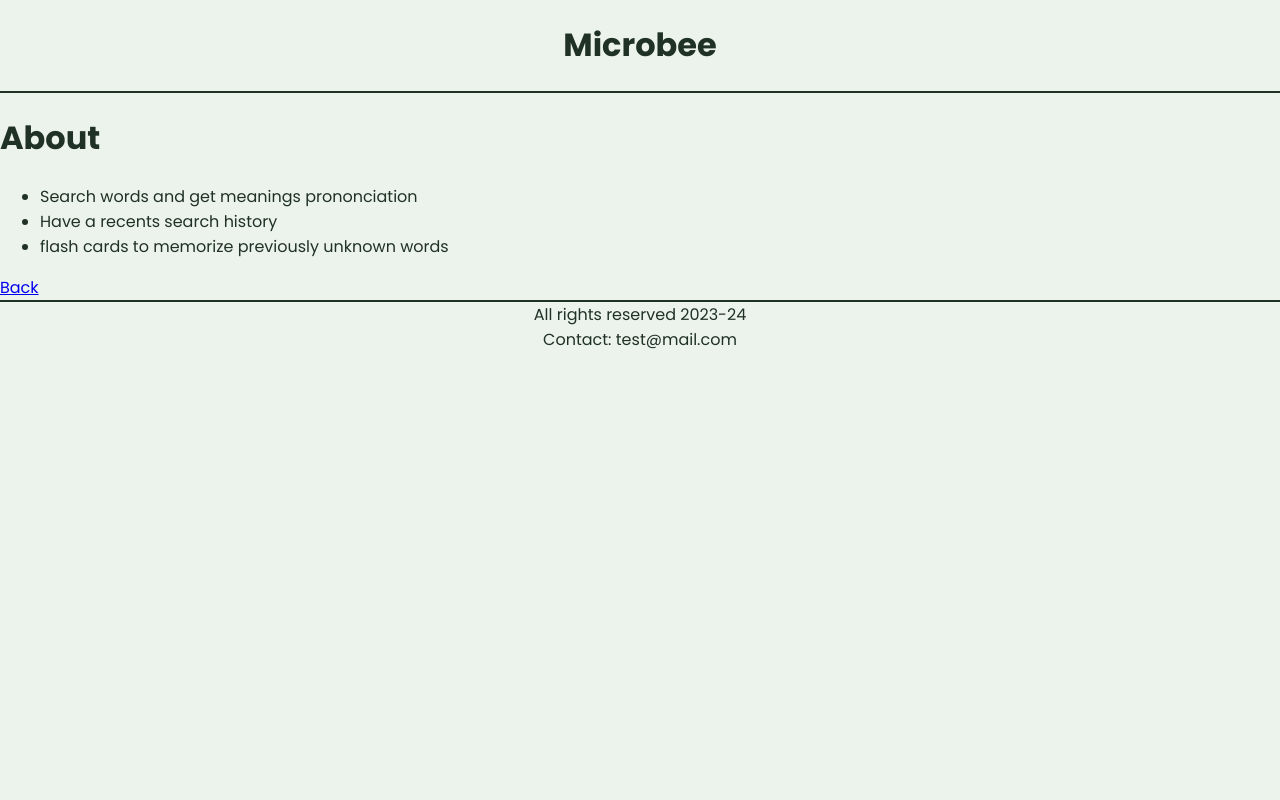
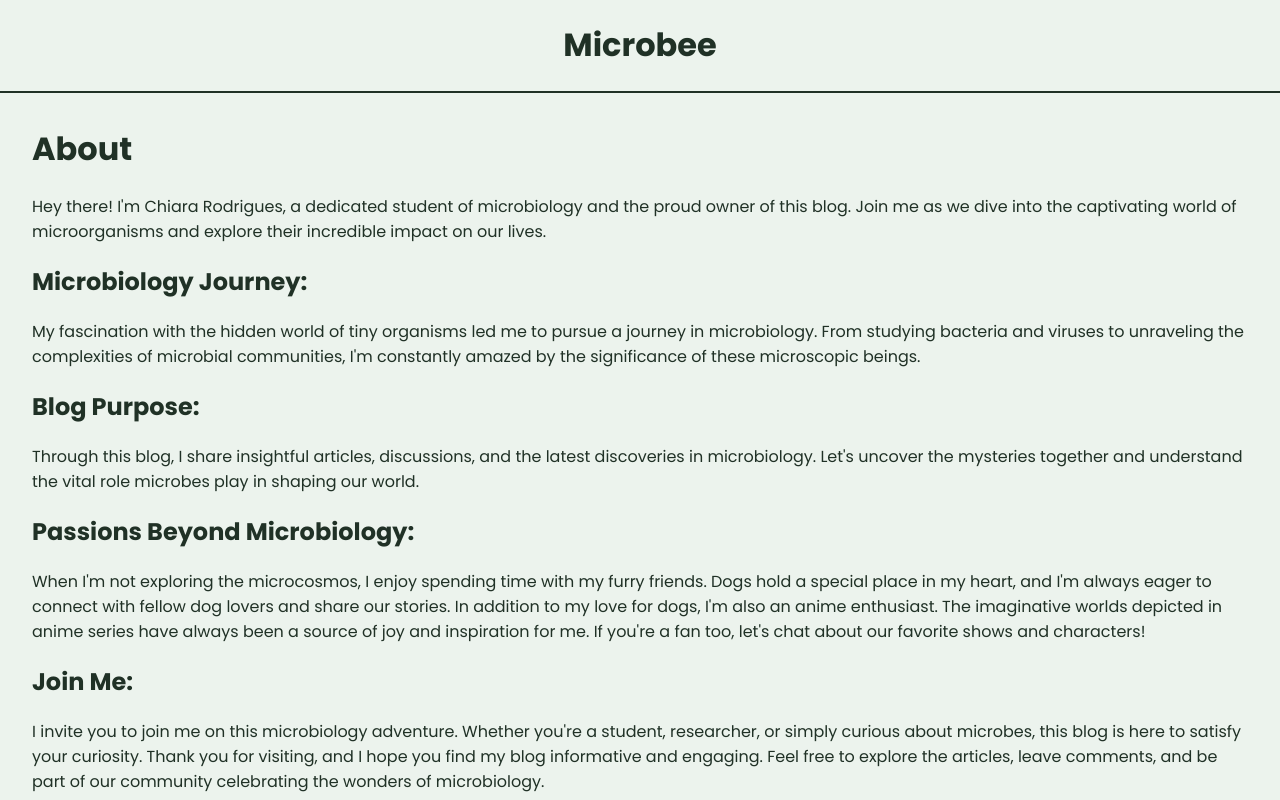
Before and after one commit to Joshuajrodrigues/microbio-blog, a SvelteKit app in the folder myappclear/: page /about in a window 1280 px wide. Shown: the top 800 px of the page. Built offline with nearby package versions, Linux system fonts and the light colour scheme; some icons are missing.

Commit message:
content for about and contact page

```diff
--- a/myappclear/src/lib/components/Card.svelte
+++ b/myappclear/src/lib/components/Card.svelte
@@ -24,7 +24,7 @@
 <style>
   .card {
     border: 1px solid rgb(32, 49, 38);
-    margin: 32px;
+    margin: 12px;
     min-height: 100px;
     display: grid;
     grid-template:
--- a/myappclear/src/routes/+layout.svelte
+++ b/myappclear/src/routes/+layout.svelte
@@ -13,7 +13,9 @@
 
 <Header />
 <MenuModal/>
-<slot />
+<div class="content">
+  <slot />
+</div>
 <Footer />
 
 <style>
@@ -32,4 +34,8 @@
     height: 100vh;
     color: var(--secondary-color);
   }
+
+  .content{
+    margin: 32px;
+  }
 </style>
--- a/myappclear/src/routes/+page.svelte
+++ b/myappclear/src/routes/+page.svelte
@@ -16,7 +16,5 @@
 </section>
 
 <style>
-  h2 {
-    margin-left: 32px;
-  }
+
 </style>
--- a/myappclear/src/routes/about/+page.svelte
+++ b/myappclear/src/routes/about/+page.svelte
@@ -1,9 +1,51 @@
+
+
 <h1>About</h1>
 
-<ul title="Features:">
-  <li>Search words and get meanings prononciation</li>
-  <li>Have a recents search history</li>
-  <li>flash cards to memorize previously unknown words</li>
-</ul>
+<p>
+  Hey there! I'm Chiara Rodrigues, a dedicated student of microbiology and the
+  proud owner of this blog. Join me as we dive into the captivating world of
+  microorganisms and explore their incredible impact on our lives.
+</p>
 
-<a href="/">Back</a>
+<h2>Microbiology Journey:</h2>
+<p>
+  My fascination with the hidden world of tiny organisms led me to pursue a
+  journey in microbiology. From studying bacteria and viruses to unraveling the
+  complexities of microbial communities, I'm constantly amazed by the
+  significance of these microscopic beings.
+</p>
+
+<h2>Blog Purpose:</h2>
+
+<p>
+  Through this blog, I share insightful articles, discussions, and the latest
+  discoveries in microbiology. Let's uncover the mysteries together and
+  understand the vital role microbes play in shaping our world.
+</p>
+
+<h2>Passions Beyond Microbiology:</h2>
+<p>
+  When I'm not exploring the microcosmos, I enjoy spending time with my furry
+  friends. Dogs hold a special place in my heart, and I'm always eager to
+  connect with fellow dog lovers and share our stories. In addition to my love
+  for dogs, I'm also an anime enthusiast. The imaginative worlds depicted in
+  anime series have always been a source of joy and inspiration for me. If
+  you're a fan too, let's chat about our favorite shows and characters!
+</p>
+
+<h2>Join Me:</h2>
+<p>
+  I invite you to join me on this microbiology adventure. Whether you're a
+  student, researcher, or simply curious about microbes, this blog is here to
+  satisfy your curiosity. Thank you for visiting, and I hope you find my blog
+  informative and engaging. Feel free to explore the articles, leave comments,
+  and be part of our community celebrating the wonders of microbiology.
+
+</p>
+<br />
+<i>
+  Stay curious and let's embrace the incredible world of microbes together!
+</i>
+<br>
+<b> Chiara Rodrigues </b>
```
Also changed, not shown: myappclear/src/routes/contact/+page.svelte (+8 -0 lines).
